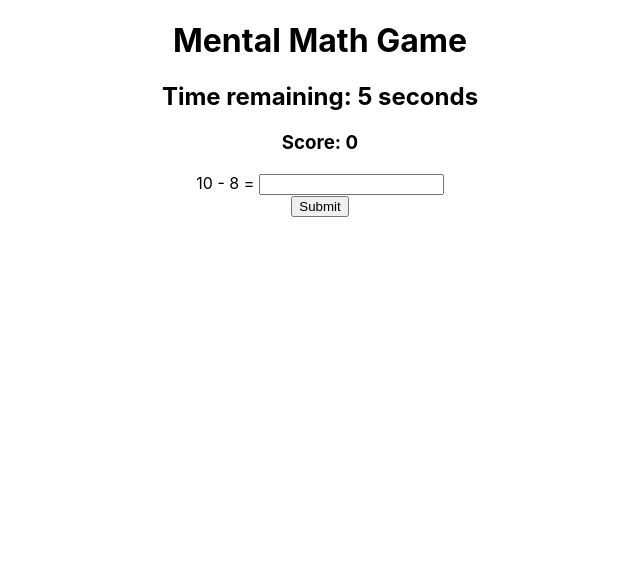
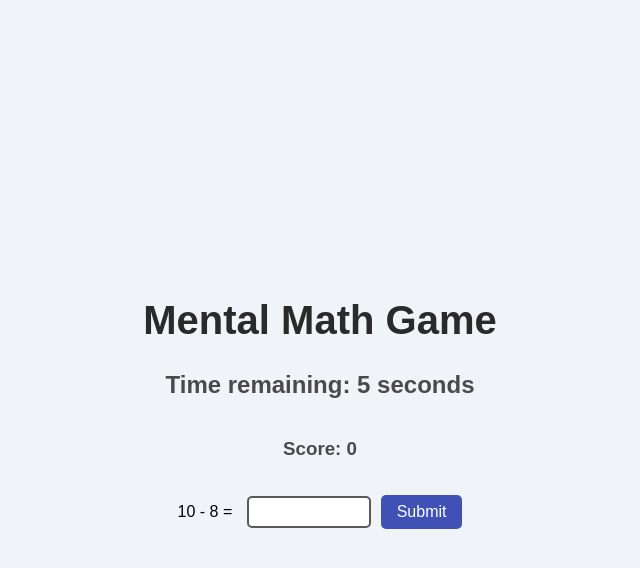
Before and after one commit to SaturnFromTitan/gpt_math_challenge, a React (Create React App) app: page / in a window 1280 px wide. Shown: the top 568 px of the page, without its empty margins (320-960 px from the left). Built offline with nearby package versions, Linux system fonts and the light colour scheme.

Commit message:
improved styling quite a bit

```diff
--- a/public/index.html
+++ b/public/index.html
@@ -4,6 +4,9 @@
     <meta charset="utf-8" />
     <link rel="icon" href="%PUBLIC_URL%/favicon.ico" />
     <meta name="viewport" content="width=device-width, initial-scale=1" />
+    <link
+      href="https://fonts.googleapis.com/css2?family=Poppins:wght@400;600&display=swap
+    />
     <meta name="theme-color" content="#000000" />
     <meta
       name="description"
--- a/src/App.css
+++ b/src/App.css
@@ -1,38 +1,75 @@
-.App {
-  text-align: center;
+body {
+  font-family: 'Poppins', sans-serif;
+  background-color: #f0f4f8;
 }
 
-.App-logo {
-  height: 40vmin;
-  pointer-events: none;
-}
-
-@media (prefers-reduced-motion: no-preference) {
-  .App-logo {
-    animation: App-logo-spin infinite 20s linear;
-  }
-}
-
-.App-header {
-  background-color: #282c34;
-  min-height: 100vh;
+.App {
   display: flex;
   flex-direction: column;
   align-items: center;
   justify-content: center;
-  font-size: calc(10px + 2vmin);
-  color: white;
+  min-height: 100vh;
+  max-width: 800px;
+  margin: 0 auto;
+  padding: 2rem;
+  box-sizing: border-box;
 }
 
-.App-link {
-  color: #61dafb;
+h1 {
+  font-size: 2.5rem;
+  color: #2a2a2a;
+  margin-bottom: 0.5rem;
 }
 
-@keyframes App-logo-spin {
-  from {
-    transform: rotate(0deg);
-  }
-  to {
-    transform: rotate(360deg);
-  }
+h2, h3, h4 {
+  color: #4a4a4a;
 }
+
+h4 {
+  margin-top: 1rem;
+}
+
+form {
+  display: flex;
+  justify-content: center;
+  align-items: center;
+  margin-top: 1rem;
+}
+
+form input[type="number"] {
+  width: 100px;
+  padding: 5px 10px;
+  font-size: 1rem;
+  border: 2px solid #5a5a5a;
+  border-radius: 5px;
+  outline: none;
+  margin-left: 10px;
+}
+
+form button {
+  margin-left: 10px;
+}
+
+button {
+  background-color: #3f51b5;
+  color: #ffffff;
+  padding: 8px 16px;
+  font-size: 1rem;
+  border-radius: 5px;
+  cursor: pointer;
+  border: none;
+  transition: background-color 0.2s;
+}
+
+button:hover {
+  background-color: #283593;
+}
+
+ul {
+  list-style-type: none;
+  padding: 0;
+}
+
+li {
+  margin-bottom: 0.5rem;
+}
```
